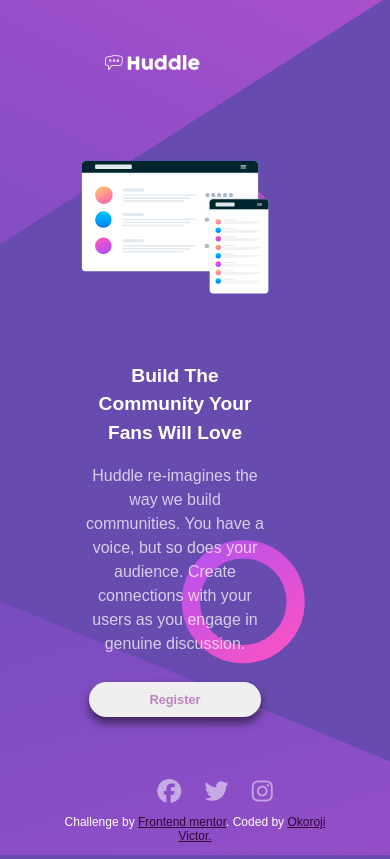
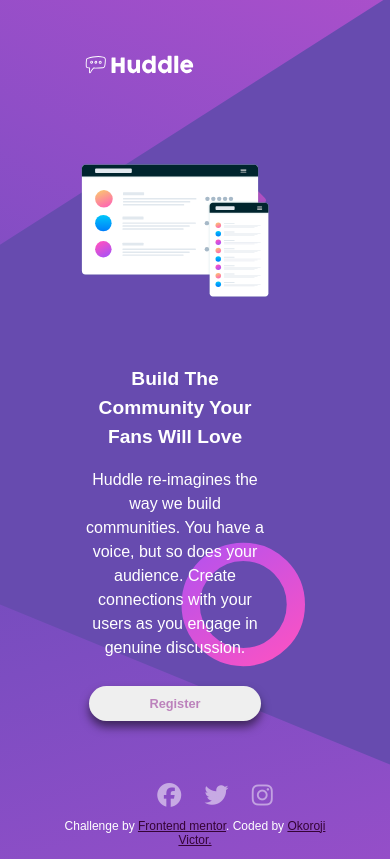
Before and after one commit to vickymarz/frontend-huddle.github.io, a plain HTML site: page index.html in a window 390 px wide. Drawn offline with Linux system fonts and the light colour scheme.

Commit message:
Update main.css

```diff
--- a/main.css
+++ b/main.css
@@ -99,8 +99,8 @@ footer a {
 		transform: translateX(30px);
 	}
 	header img {
-		width: 35%;
-		transform: translateX(50px);
+		width: 40%;
+		transform: translateX(30px);
 	}
 	.box-2 h1 {
 		font-size: 1.2em;
@@ -109,7 +109,7 @@ footer a {
 	}
 	.box-2 p {
 		font-size: 1em;
-		color: #ffffffbb;
+		color: #ffffff;
 		line-height: 1.5;
 	}
 
```
